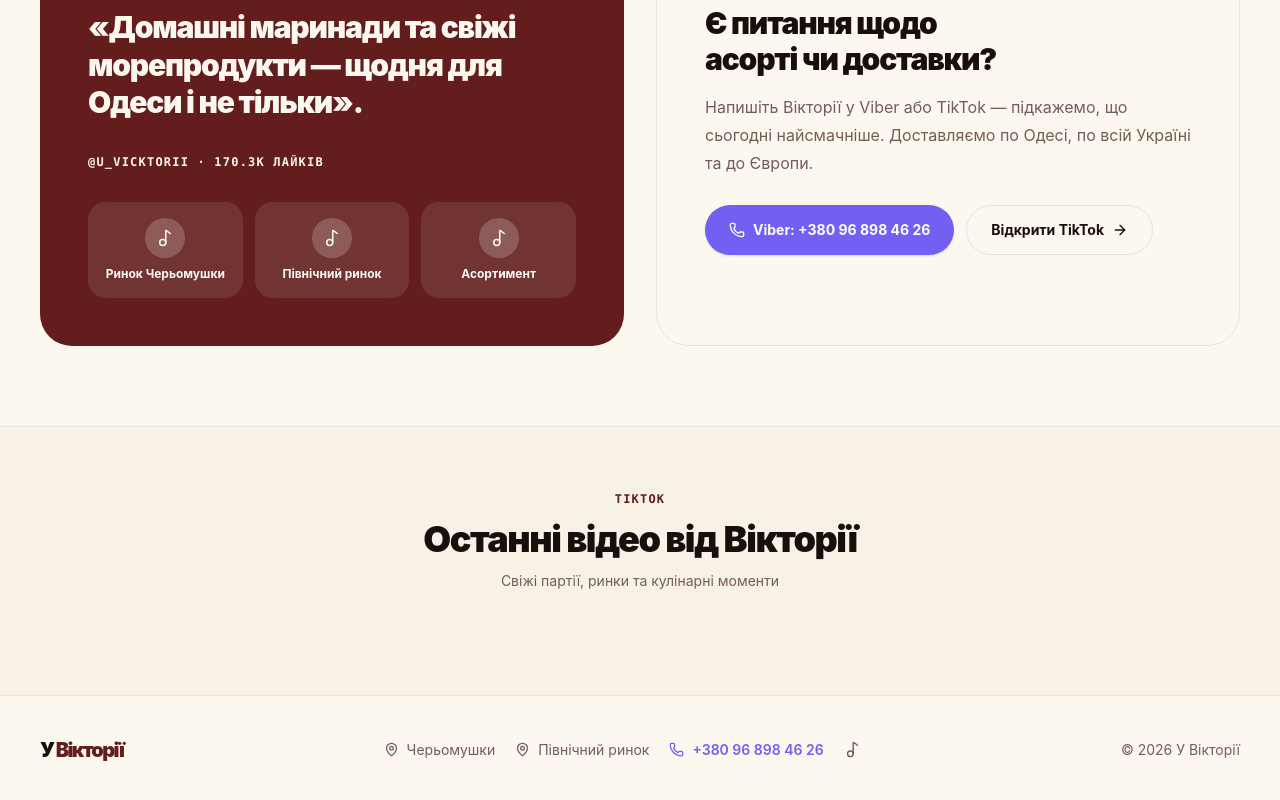
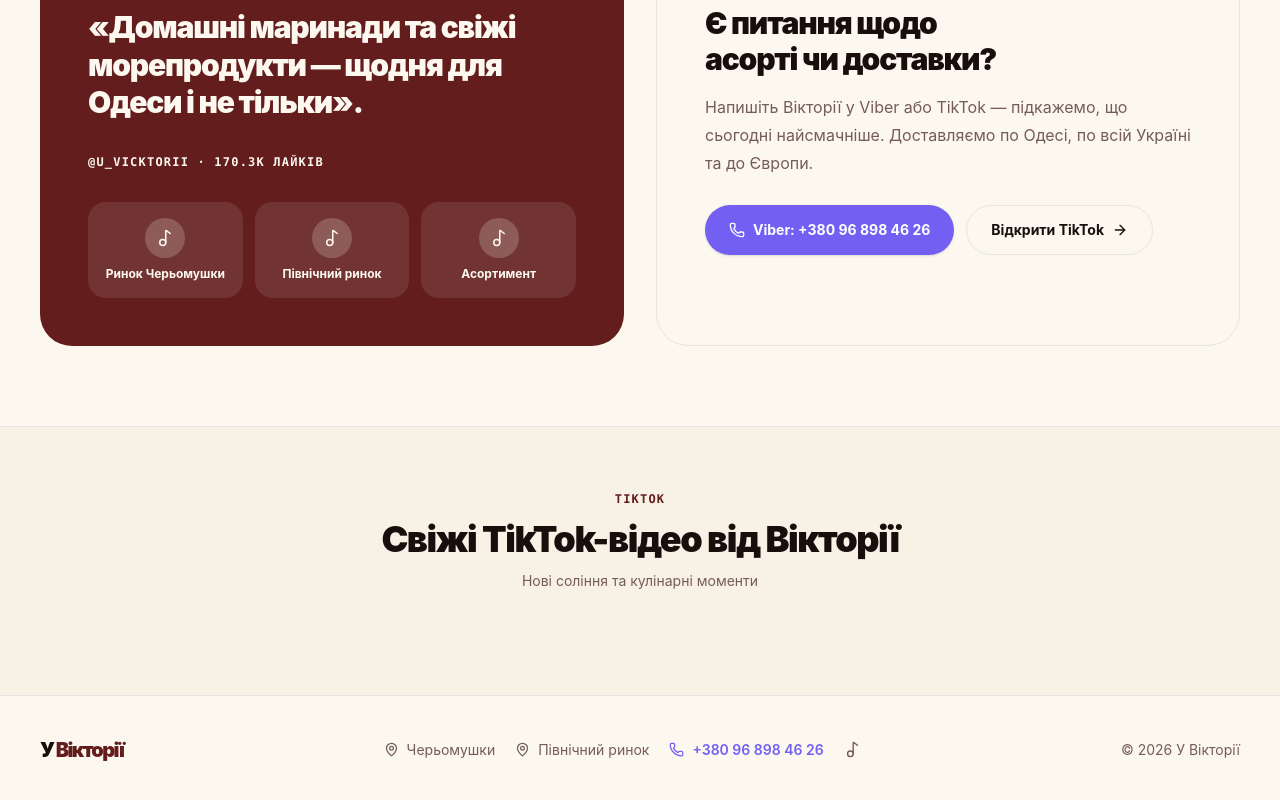
Before and after one commit to sunmeat/solenya, a Next.js app: page / in a window 1280 px wide. Shown: the part 3790-4590 px from the top of the page. Built offline with nearby package versions, Linux system fonts and the light colour scheme.

Commit message:
Update text content in KFoodSite component

```diff
--- a/components/k-food-site.tsx
+++ b/components/k-food-site.tsx
@@ -334,10 +334,10 @@ export function KFoodSite() {
               <div className="mb-10 text-center">
                 <p className="font-mono text-xs font-bold uppercase tracking-widest text-primary">TikTok</p>
                 <h2 className="mt-3 font-sans text-3xl font-black tracking-[-0.04em] sm:text-4xl">
-                  Останні відео від Вікторії
+                  Свіжі TikTok-відео від Вікторії
                 </h2>
                 <p className="mt-3 text-sm text-muted-foreground">
-                  Свіжі партії, ринки та кулінарні моменти
+                  Нові соління та кулінарні моменти
                 </p>
               </div>
 
```
